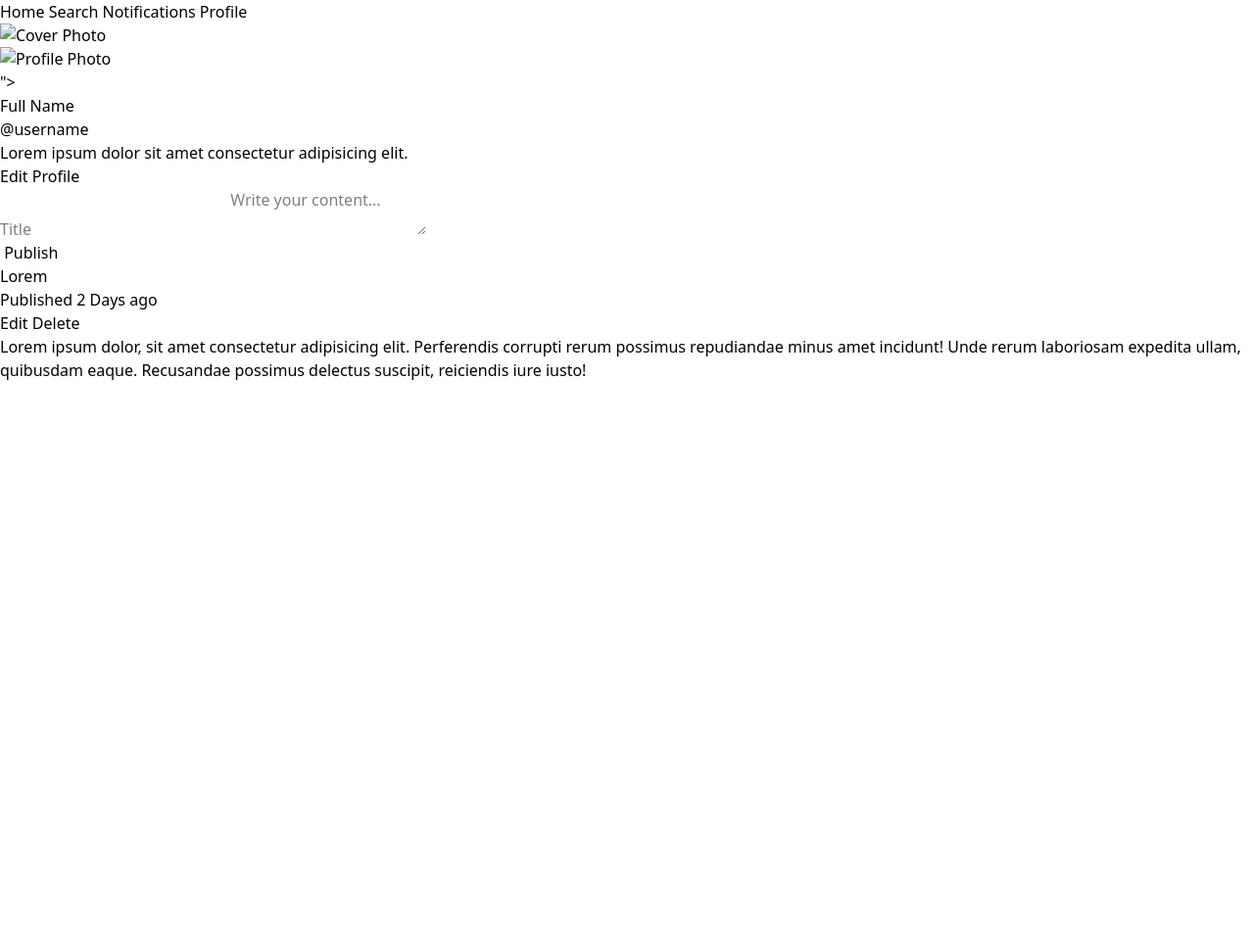
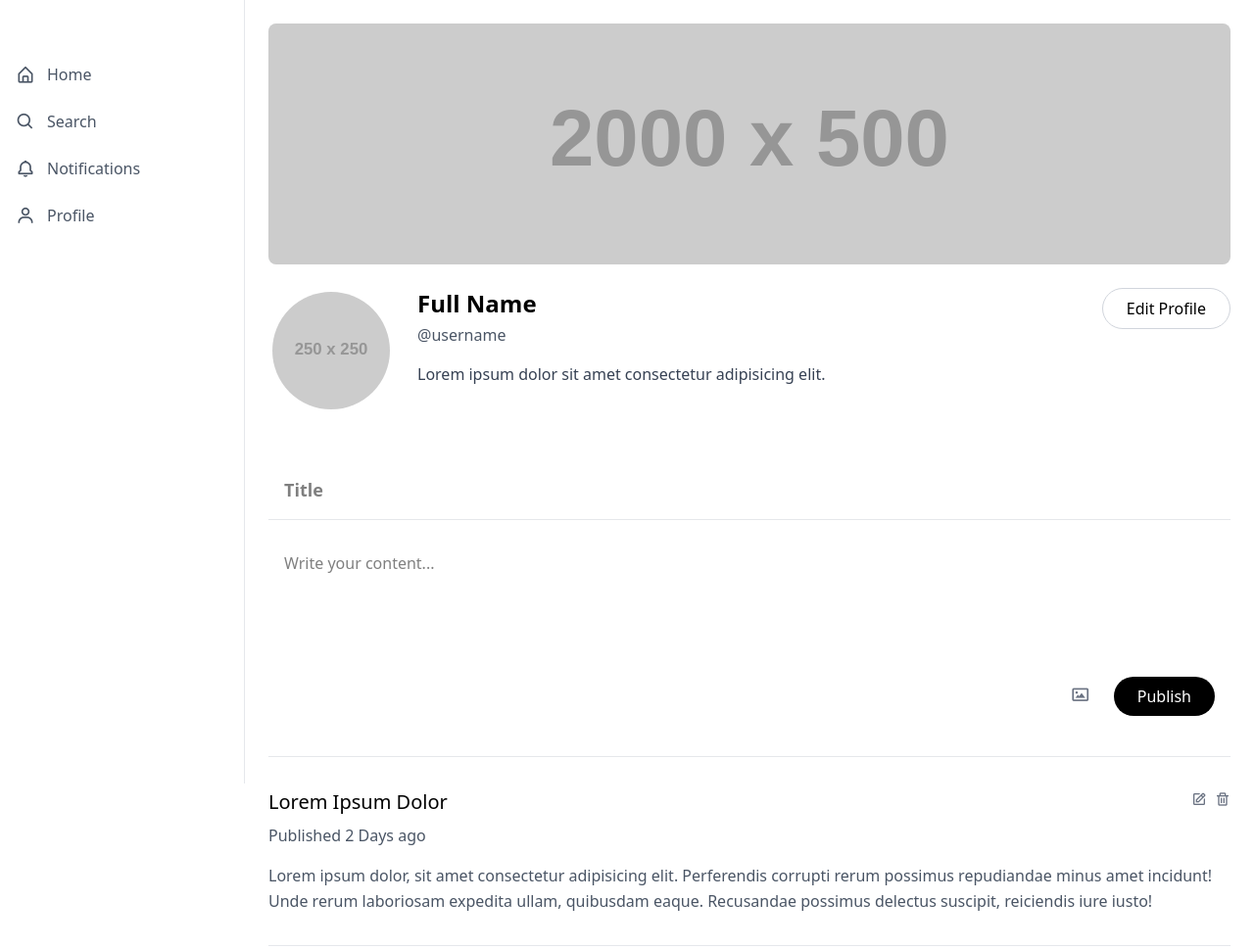
Before and after one commit to 24phyr/ThinkScribe, a plain HTML site: page profile.html in a window 1280 px wide. Shown: the whole page at 98% size. Before the commit the page ends 800 px from the top, so only its background shows below. Drawn offline with nearby package versions, Linux system fonts and the light colour scheme; placeholder pictures from the web are drawn by us.

Commit message:
Design Profile Page UI

```diff
--- a/profile.html
+++ b/profile.html
@@ -3,63 +3,63 @@
 <head>
     <meta charset="UTF-8">
     <meta name="viewport" content="width=device-width, initial-scale=1.0">
-    <title>Document</title>
+    <title>ThinkScribe</title>
     <script src="https://cdn.jsdelivr.net/npm/@tailwindcss/browser@4"></script>
     <link rel="stylesheet" href="https://cdn.jsdelivr.net/npm/boxicons@latest/css/boxicons.min.css">
 </head>
-<body>
-    <nav>
-        <div> <!-- Siderbar -->
-            <a href="home.html"><span>Home</span></a>
-            <a href="search.html"><span>Search</span></a>
-            <a href="notifications.html">Notifications</a>
-            <a href="profile.html"><span>Profile</span></a>
+<body class="bg-white">
+    <nav class="fixed h-full bg-white border-r border-gray-200 w-[250px]">
+        <div class="flex flex-col p-4 space-y-6 mt-12"> <!-- Siderbar -->
+            <a href="home.html" class="flex items-center space-x-3 text-gray-600 hover:text-black"><i class='bx bx-home-alt text-xl'></i><span>Home</span></a>
+            <a href="search.html" class="flex items-center space-x-3 text-gray-600 hover:text-black"><i class='bx bx-search text-xl'></i><span>Search</span></a>
+            <a href="notifications.html" class="flex items-center space-x-3 text-gray-600 hover:text-black"><i class='bx bx-bell text-xl'></i><span>Notifications</span></a>
+            <a href="profile.html" class="flex items-center space-x-3 text-gray-600 hover:text-black"><i class='bx bx-user text-xl'></i><span>Profile</span></a>
         </div> <!-- /Siderbar -->
     </nav>
 
-    <main>
-        <div> <!-- Cover-Photo -->
-            <img src="cover-placeholder.jpg" alt="Cover Photo">
+    <main class="ml-[250px] p-6">
+        <div class="bg-gray-100 rounded-lg overflow-hidden"> <!-- Cover-Photo -->
+            <img src="https://placehold.co/2000x500" class="w-full h-full object-cover" alt="Cover Photo">
         </div> <!-- /Cover-Photo -->
 
-        <div> <!-- Profile-Info -->
-            <div>
-                <img src="profile-placeholder.jpg" alt="Profile Photo">">
+        <div class="flex justify-between items-start mt-6"> <!-- Profile-Info -->
+            <div class="flex items-start space-x-6">
+                <img src="https://placehold.co/250" class="w-32 h-32 rounded-full border-4 border-white" alt="Profile Photo">
+                <div>
+                    <h1 class="text-2xl font-semibold">Full Name</h1>
+                    <p class="text-gray-600 mt-1">@username</p>
+                    <p class="mt-4 text-gray-700 max-w-prose">
+                        Lorem ipsum dolor sit amet consectetur adipisicing elit.
+                    </p>
+                </div>
             </div>
-            <div>
-                <h1>Full Name</h1>
-                <p>@username</p>
-                <p>
-                    Lorem ipsum dolor sit amet consectetur adipisicing elit.
-                </p>
-            </div>
-            <button>Edit Profile</button>
+            <button class="px-6 py-2 border border-gray-300 rounded-full hover:bg-gray-50 transition-colors">Edit Profile</button>
         </div> <!-- /Profile-Info -->
 
-        <div>
-            <div>
-                <input type="text" placeholder="Title">
-                <textarea placeholder="Write your content..."></textarea>
-                <div>
-                    <button></button>
-                    <button>Publish</button>
+        <div class="mt-12 border-b border-gray-200 pb-8">
+            <div class="flex flex-col space-y-4">
+                <input type="text" class="p-4 border-b border-gray-200 focus:outline-none font-semibold text-lg" placeholder="Title">
+                <textarea class="p-4 border-none focus:outline-none resize-none h-32" placeholder="Write your content..."></textarea>
+                <div class="bg-white flex justify-end items-center space-x-4 px-4 pb-2">
+                    <button class="text-gray-500 hover:text-blue-500 p-2"><i class='bx bx-image text-xl'></i></button>
+                    <button class="px-6 py-2 bg-black text-white rounded-full hover:bg-gray-800">Publish</button>
                 </div>
             </div>
         </div>
 
-        <div>
-            <article>
-                <div>
+        <div class="mt-8 space-y-8">
+            <article class="border-b border-gray-200 pb-8">
+                <div class="flex justify-between items-start mb-4">
                     <div>
-                        <h2>Lorem</h2>
-                        <p>Published 2 Days ago</p>
+                        <h2 class="text-xl font-medium mb-2">Lorem Ipsum Dolor</h2>
+                        <p class="text-gray-600">Published 2 Days ago</p>
                     </div>
-                    <div>
-                        <button>Edit</button>
-                        <button>Delete</button>
+                    <div class="flex space-x-2 text-gray-500">
+                        <button class="hover:text-gray-700"><i class='bx bx-edit'></i></button>
+                        <button class="hover:text-gray-700"><i class='bx bx-trash'></i></button>
                     </div>
                 </div>
-                <p>
+                <p class="text-gray-600 leading-relaxed">
                     Lorem ipsum dolor, sit amet consectetur adipisicing elit. Perferendis corrupti rerum possimus repudiandae minus amet incidunt! Unde rerum laboriosam expedita ullam, quibusdam eaque. Recusandae possimus delectus suscipit, reiciendis iure iusto!
                 </p>
             </article>
```
